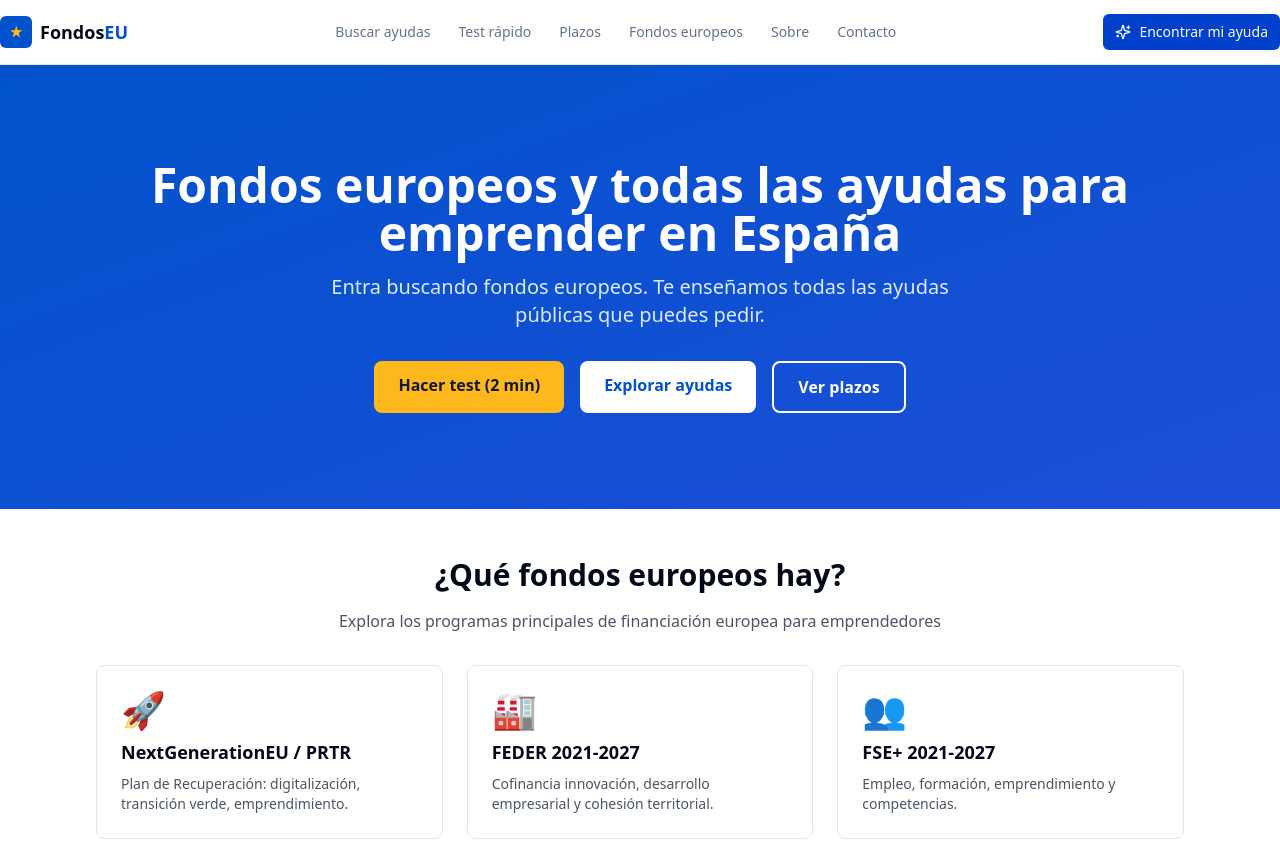
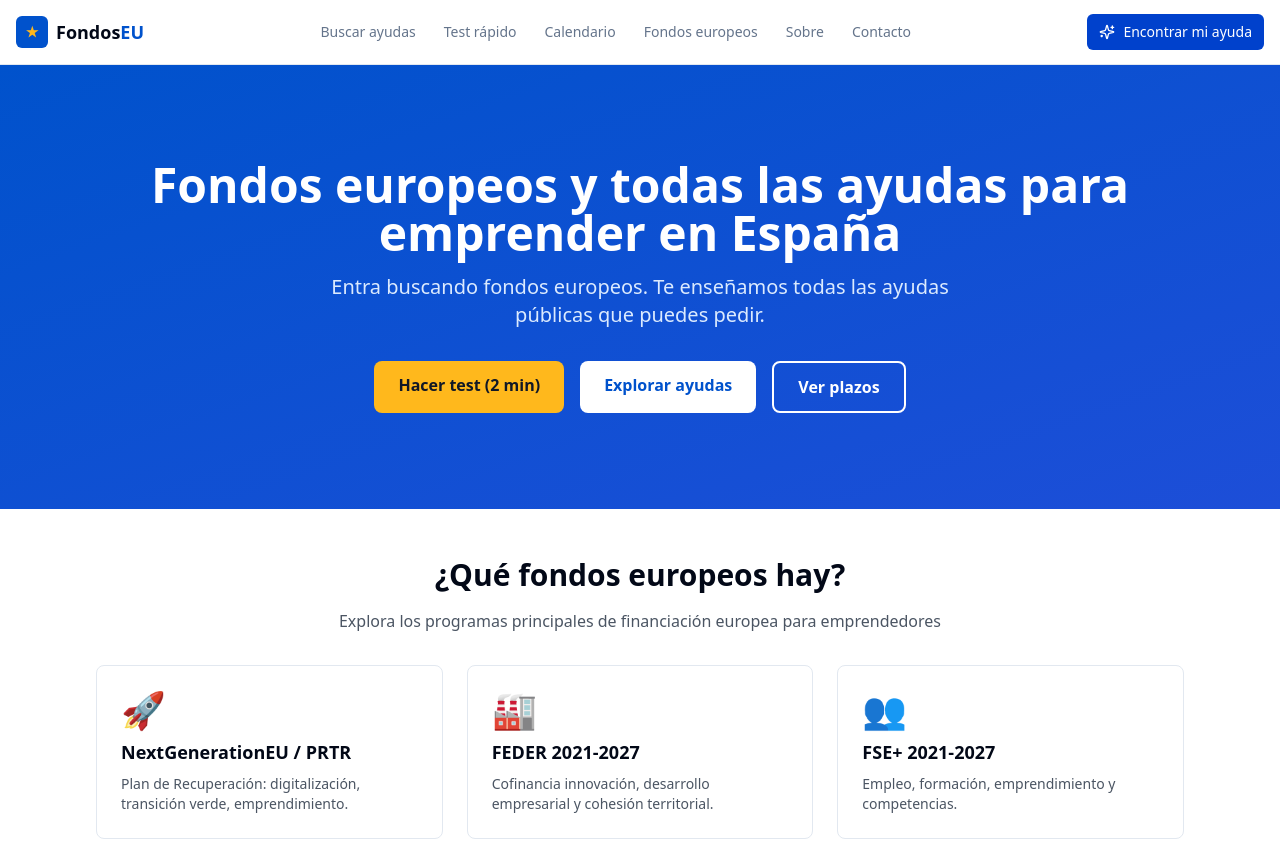
Before and after one commit to vann4413-coder/fondoseu, a Next.js app: page / in a window 1280 px wide. Shown: the top 841 px of the page. Built offline with nearby package versions, Linux system fonts and the light colour scheme.

Commit message:
fix container centering, update EIC URL, rename Plazos to Calendario

```diff
--- a/components/layout/header.tsx
+++ b/components/layout/header.tsx
@@ -5,7 +5,7 @@ import { Search, Calendar, Globe, Info, Sparkles, Mail } from "lucide-react";
 const navLinks = [
   { href: "/buscar", label: "Buscar ayudas", icon: Search },
   { href: "/wizard", label: "Test rápido", icon: Sparkles },
-  { href: "/calendario", label: "Plazos", icon: Calendar },
+  { href: "/calendario", label: "Calendario", icon: Calendar },
   { href: "/fondos-europeos", label: "Fondos europeos", icon: Globe },
   { href: "/sobre", label: "Sobre", icon: Info },
   { href: "/contacto", label: "Contacto", icon: Mail },
--- a/scripts/seed.ts
+++ b/scripts/seed.ts
@@ -123,7 +123,7 @@ const FUNDS: SeedFund[] = [
   {
     source: "MANUAL",
     sourceId: "eic-accelerator-2025",
-    sourceUrl: "https://eic.ec.europa.eu/eic-funding-opportunities/eic-accelerator_es",
+    sourceUrl: "https://eic.ec.europa.eu/eic-funding-opportunities/eic-accelerator_en",
     slug: "eic-accelerator-financiacion-startups-disruptivas-eu-eic-accelerator",
     title: "EIC Accelerator — Hasta 17,5M€ para startups con innovación disruptiva",
     organism: "European Innovation Council (Comisión Europea)",
@@ -144,7 +144,7 @@ const FUNDS: SeedFund[] = [
     status: "abierta",
     openDate: "2026-01-15",
     closeDate: "2026-10-08",
-    applicationUrl: "https://eic.ec.europa.eu/eic-funding-opportunities/eic-accelerator_es",
+    applicationUrl: "https://eic.ec.europa.eu/eic-funding-opportunities/eic-accelerator_en",
     requiredDocs: ["PYME/startup UE", "Innovación disruptiva", "Pitch deck + modelo financiero"],
     rawData: { programa: "EIC Accelerator", convocatoria: "2025" },
     lastSyncedAt: new Date(),
--- a/tailwind.config.ts
+++ b/tailwind.config.ts
@@ -6,6 +6,10 @@ const config: Config = {
     "./components/**/*.{js,ts,jsx,tsx,mdx}",
   ],
   theme: {
+    container: {
+      center: true,
+      padding: "1rem",
+    },
     extend: {
       colors: {
         "eu-blue": "#0052CC",
```
Also changed, not shown: 1 other file (tests, documents, lock files or other folders).
